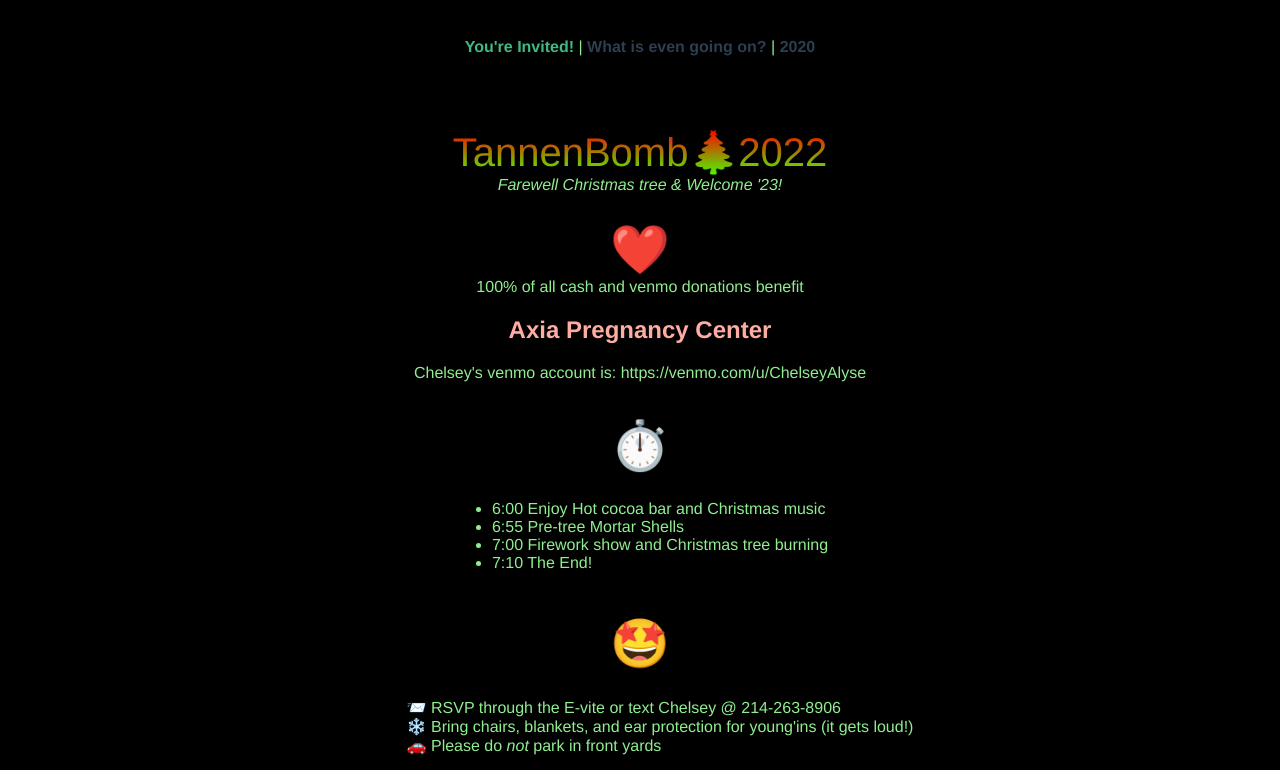
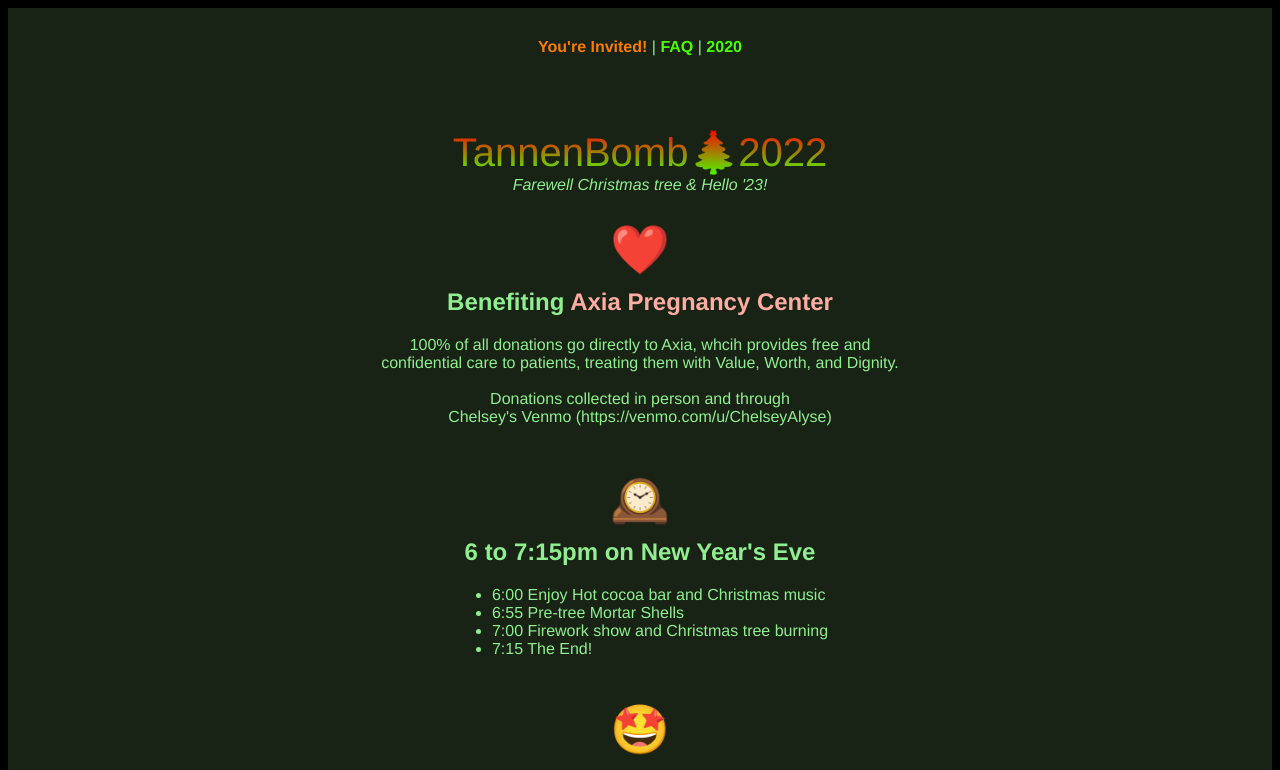
Before and after one commit to colbybhearn/tannenbomb, a Vue app in the folder tb/: page /#/ in a window 1280 px wide. Shown: the top 770 px of the page. Built offline with nearby package versions, Linux system fonts and the light colour scheme.

Commit message:
styling, reworking Axia section

```diff
--- a/tb/src/App.vue
+++ b/tb/src/App.vue
@@ -2,7 +2,7 @@
   <div id="app">
     <nav>
       <router-link to="/">You're Invited!</router-link> |
-      <router-link to="/about">What is even going on?</router-link> |
+      <router-link to="/about">FAQ</router-link> |
       <router-link to="/yr2020">2020</router-link>
     </nav>
     <router-view/>
@@ -16,7 +16,7 @@
   -moz-osx-font-smoothing: grayscale;
   text-align: center;
   color: lightgreen;
-  background: black;
+  background: #182315;
 }
 
 nav {
@@ -24,10 +24,10 @@
 
   a {
     font-weight: bold;
-    color: #2c3e50;
+    color: #48ff00;
 
     &.router-link-exact-active {
-      color: #42b983;
+      color: #fb7c02;
     }
   }
 }
--- a/tb/src/views/AboutView.vue
+++ b/tb/src/views/AboutView.vue
@@ -20,5 +20,6 @@
 <style scoped>
 ul {
   list-style-type: none;
+  text-align: center;
 }
 </style>
--- a/tb/src/views/HomeView.vue
+++ b/tb/src/views/HomeView.vue
@@ -4,32 +4,43 @@
     <div id="header wob">
       <section >
       <h1 class="TextOnFire">TannenBomb🎄2022 </h1>
-      <i>Farewell Christmas tree & Welcome '23!</i>
+      <i>Farewell Christmas tree & Hello '23!</i>
       </section>
     </div>
     <br />
-    <span class="sep">❤️</span>
+
     <div id="axia2 wob">
-      100% of all cash and venmo donations benefit <h2><a href="https://axiacenter.org/" class='axia' style="text-decoration:none;"><b>Axia Pregnancy Center</b></a></h2>
-      <div style="display:inline">
-        Chelsey's venmo account is: <a href="https://venmo.com/u/ChelseyAlyse" target="_blank">https://venmo.com/u/ChelseyAlyse</a>
+      <span class="sep">❤️</span>
+      <section>
+        <h2>Benefiting <a href="https://axiacenter.org/" class='axia' style="text-decoration:none;"><b>Axia Pregnancy Center</b></a></h2>
+
+      <div style="">
+        100% of all donations go directly to Axia, whcih provides free and <br />confidential care to patients, treating them with Value, Worth, and Dignity.
+        <br/>
+        <br/>
+        Donations collected in person and through<br/>
+         Chelsey's Venmo (<a href="https://venmo.com/u/ChelseyAlyse" target="_blank">https://venmo.com/u/ChelseyAlyse</a>)
+
+
+
         <br />
         <!-- <img src="./../assets/venmoqr.png" style="width:15%" /> -->
       </div>
+    </section>
 
 
     </div>
     <br />
     <br />
       <div id="schedule2 wob">
-        <span class="sep">⏱️</span>
+        <span class="sep">🕰️</span>
         <section >
-
+          <h2>6 to 7:15pm on New Year's Eve</h2>
           <ul>
             <li>6:00 Enjoy Hot cocoa bar and Christmas music</li>
             <li>6:55 Pre-tree Mortar Shells</li>
             <li>7:00 Firework show and Christmas tree burning</li>
-            <li>7:10 The End!</li>
+            <li>7:15 The End!</li>
           </ul>
         </section>
       </div>
@@ -38,7 +49,7 @@
       <div id="please2 wob">
         <span class="sep">🤩</span>
         <section >
-
+        <h2>Come Prepared for the Fun</h2>
           <ul style="list-style-type:none;">
             <li>📨 RSVP through the E-vite or text Chelsey @ <a href="tel:2142638906">214-263-8906 </a></li>
             <li>❄️ Bring chairs, blankets, and ear protection for young'ins (it gets loud!) </li>
@@ -49,7 +60,9 @@
 
       <div id="location2 wob">
         <span class="sep">📍</span>
+
         <section>
+          <h2>Where To Be</h2>
           <a href="https://goo.gl/maps/ypf8wdmet9u5S8ke7">
           <p>10862 Lost Creek
           <br />
@@ -135,6 +148,9 @@
     transform: skewX(-15deg);
 }
 
+section h2 {
+  margin-top: 0px;
+}
 
 ul {
   text-align: left;
--- a/tb/src/views/TbYear20.vue
+++ b/tb/src/views/TbYear20.vue
@@ -2,9 +2,12 @@
     <div class="about">
 
       <H1>TannenBomb 2020</H1>
-      First year on a raft in the pond!<br />
+      <br />
+      This was the first year to burn the tree on a raft in a pond!<br />
+      It was a big hit!<br />
+      <br />
       <img src="./../assets/2020 flame.jpeg" style="width:200px">
-
+      <br />
     </div>
   </template>
 
@@ -12,4 +15,7 @@
   ul {
     list-style-type: none;
   }
+  img{
+    box-shadow: black 0px 24px 20px 12px;
+  }
   </style>
```
